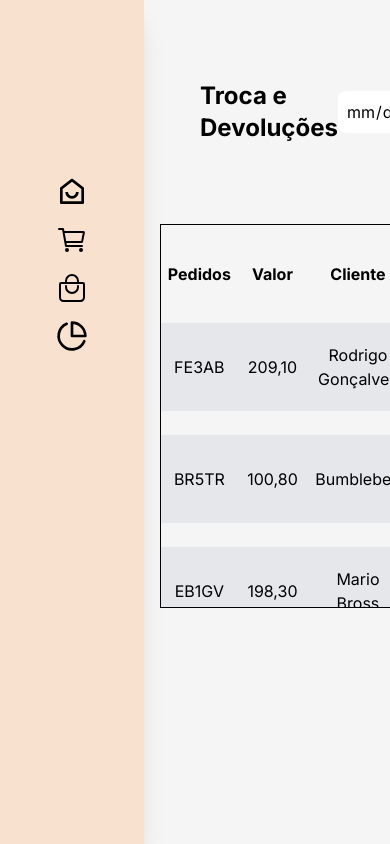
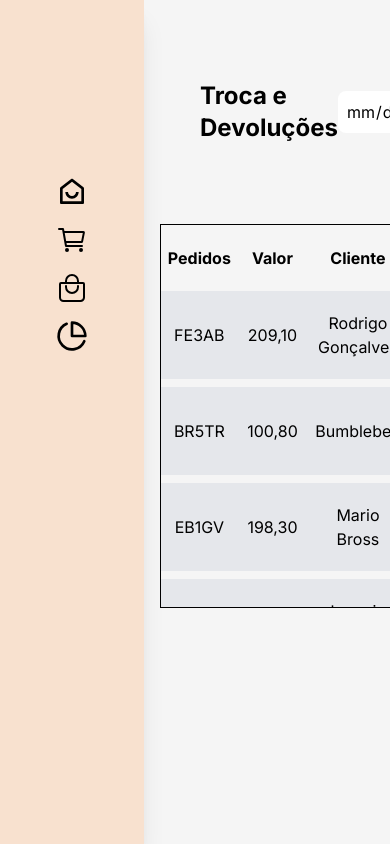
Before and after one commit to hector-oliveira/horas-elegantes, a Next.js app: page /cart in a window 390 px wide. Shown: the top 844 px of the page. Built offline with nearby package versions, Linux system fonts and the light colour scheme.

Commit message:
feat: adding zebra effect on table and improve responsiveness

```diff
--- a/src/app/(admin)/cart/page.tsx
+++ b/src/app/(admin)/cart/page.tsx
@@ -18,15 +18,17 @@ export default function Cart() {
       <div className="w-full px-4">
         <Header namePage="Troca e Devoluções" />
         <main className="border border-black overflow-scroll max-h-96">
-          <table className="table-auto w-full border-spacing-y-6 border-separate">
+          <table className="table-auto w-full border-spacing-y-2 border-separate">
             <thead className="w-full">
-              <tr>
-                <TitleHeader titles={headers} />
-              </tr>
+              <TitleHeader titles={headers} />
             </thead>
             <tbody className="w-full">
-              {rowDatas.map((row) => (
-                <TableRow key={row.id} {...row} />
+              {rowDatas.map((row, index) => (
+                <TableRow
+                  key={row.id}
+                  zebraEfect={index % 2 === 0 ? 'bg-gray-200' : ''}
+                  {...row}
+                />
               ))}
             </tbody>
           </table>
```
